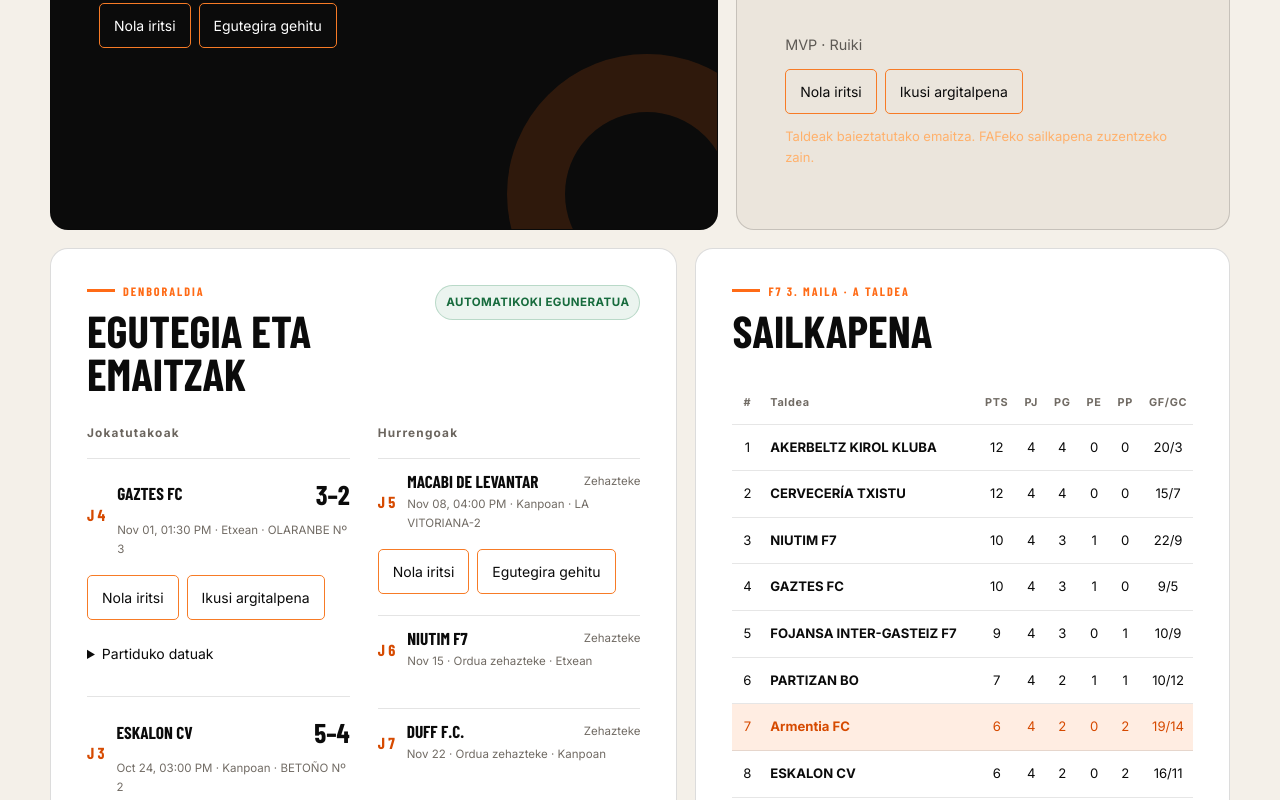
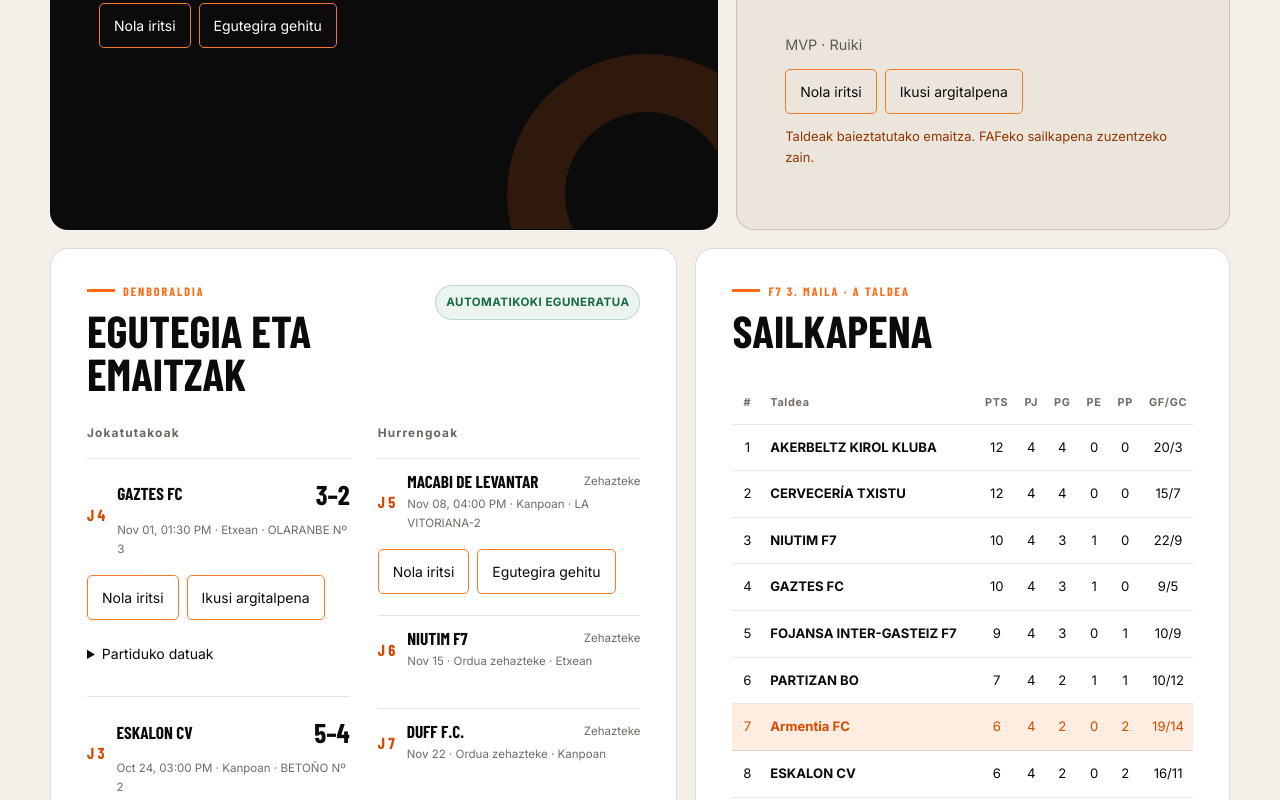
Before and after one commit to enekonaro-creator/armentia-fc, a website: page index.html in a window 1280 px wide. Shown: the part 1385-2185 px from the top of the page. Drawn offline with nearby package versions, Linux system fonts and the light colour scheme; a web font is replaced by a local one.

Commit message:
Mejorar contraste del aviso sobre el resultado confirmado

```diff
--- a/style.css
+++ b/style.css
@@ -1621,4 +1621,4 @@ h3 {
 .match-details summary { cursor:pointer; padding:10px 0; }
 .match-details ul { padding-left:20px; line-height:1.8; }
 .score-notice, .calendar-note { font-size:13px; line-height:1.6; margin-top:12px; max-width:70ch; }
-.score-notice { color:#ffb16c; }
+.score-notice { color:#903700; }
```
